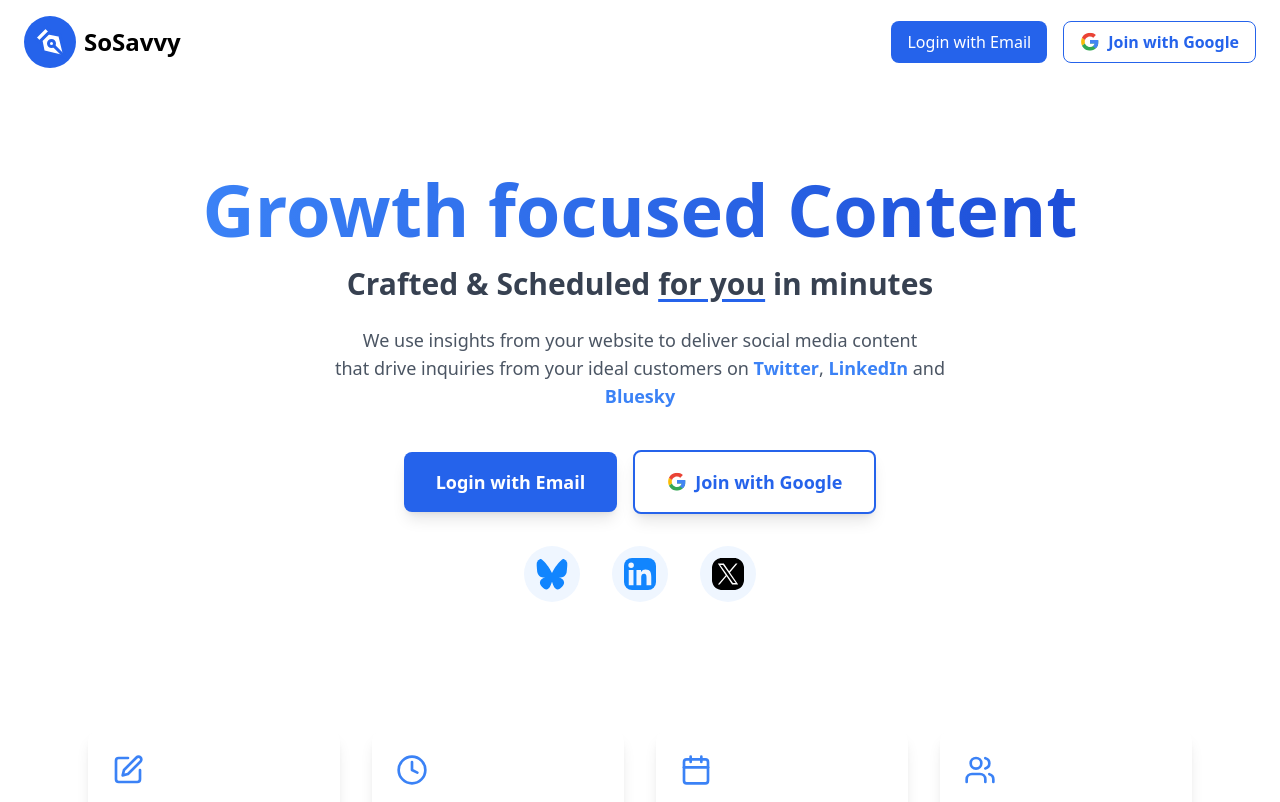
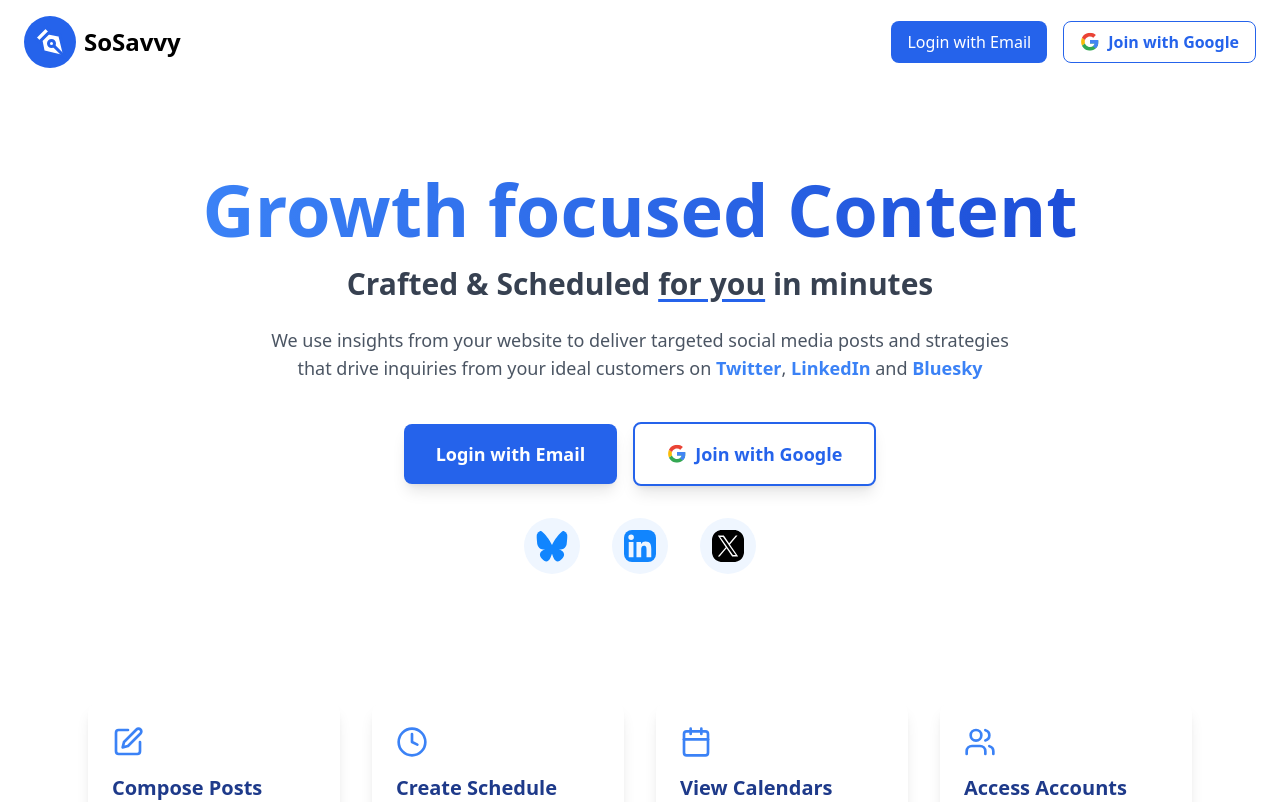
Before and after one commit to OluStayhired/sb1-hfuaews3_2025June05, a React (Vite) app: page / in a window 1280 px wide. Shown: the top 802 px of the page. Built offline with nearby package versions, Linux system fonts and the light colour scheme.

Commit message:
final landing page updates

```diff
--- a/src/pages/LandingPage.tsx
+++ b/src/pages/LandingPage.tsx
@@ -87,8 +87,8 @@ function LandingPage() {
         <p className="text-3xl text-gray-700 font-semibold mb-6"> {/* Reduced size, lighter gray, semibold */}
     Crafted & Scheduled <span className="underline underline-offset-4" style={{ textDecorationColor: '#2563eb' }}>for you</span> in minutes
       </p>
-      <p className="text-lg text-gray-600 mb-10 max-w-2xl mx-auto">
-            We use insights from your website to deliver social media content <br/> that drive inquiries from your ideal customers on <strong className="text-blue-500">Twitter</strong>, <strong className="text-blue-500">LinkedIn</strong> and <strong className="text-blue-500">Bluesky</strong>
+      <p className="text-lg text-gray-600 mb-10 max-w-3xl mx-auto">
+            We use insights from your website to deliver targeted social media posts and strategies <br/> that drive inquiries from your ideal customers on <strong className="text-blue-500">Twitter</strong>, <strong className="text-blue-500">LinkedIn</strong> and <strong className="text-blue-500">Bluesky</strong>
           </p>
           <div className="space-x-4 flex items-center mx-auto w-fit">
             <button
```
